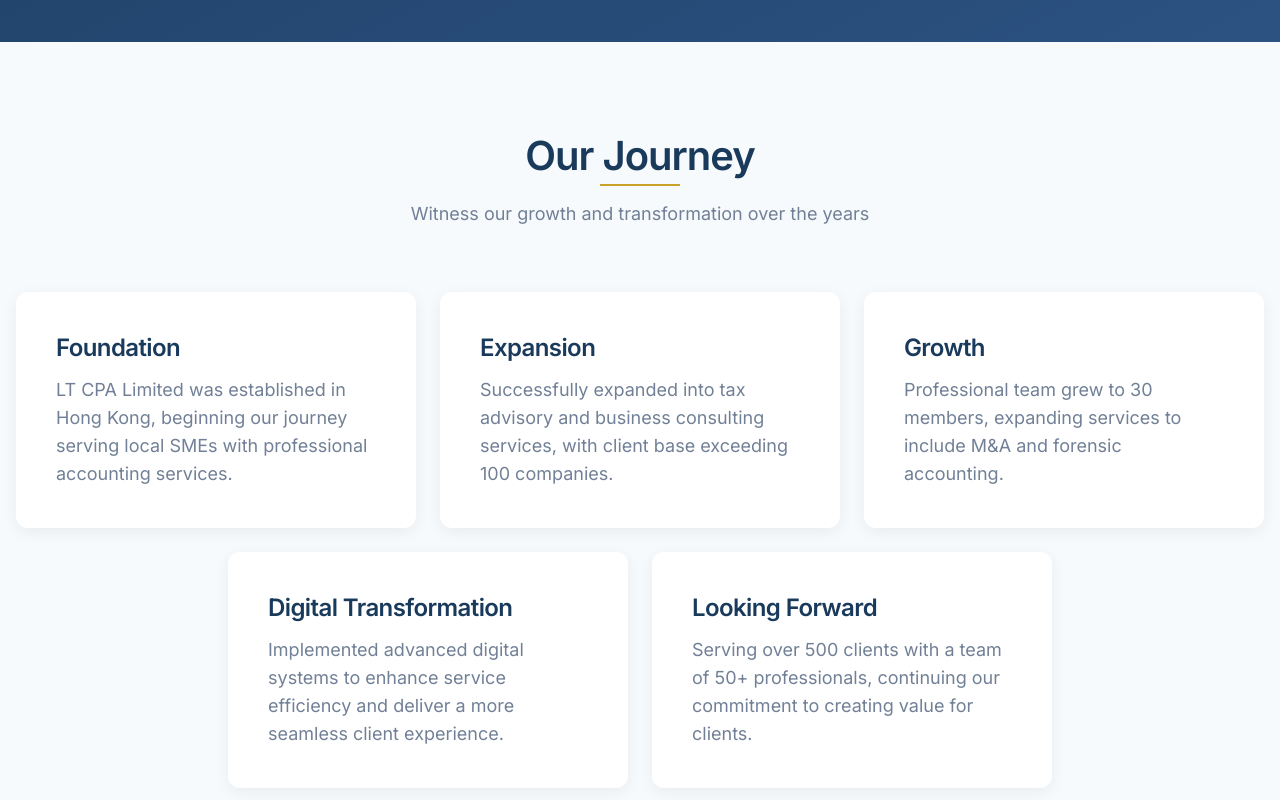
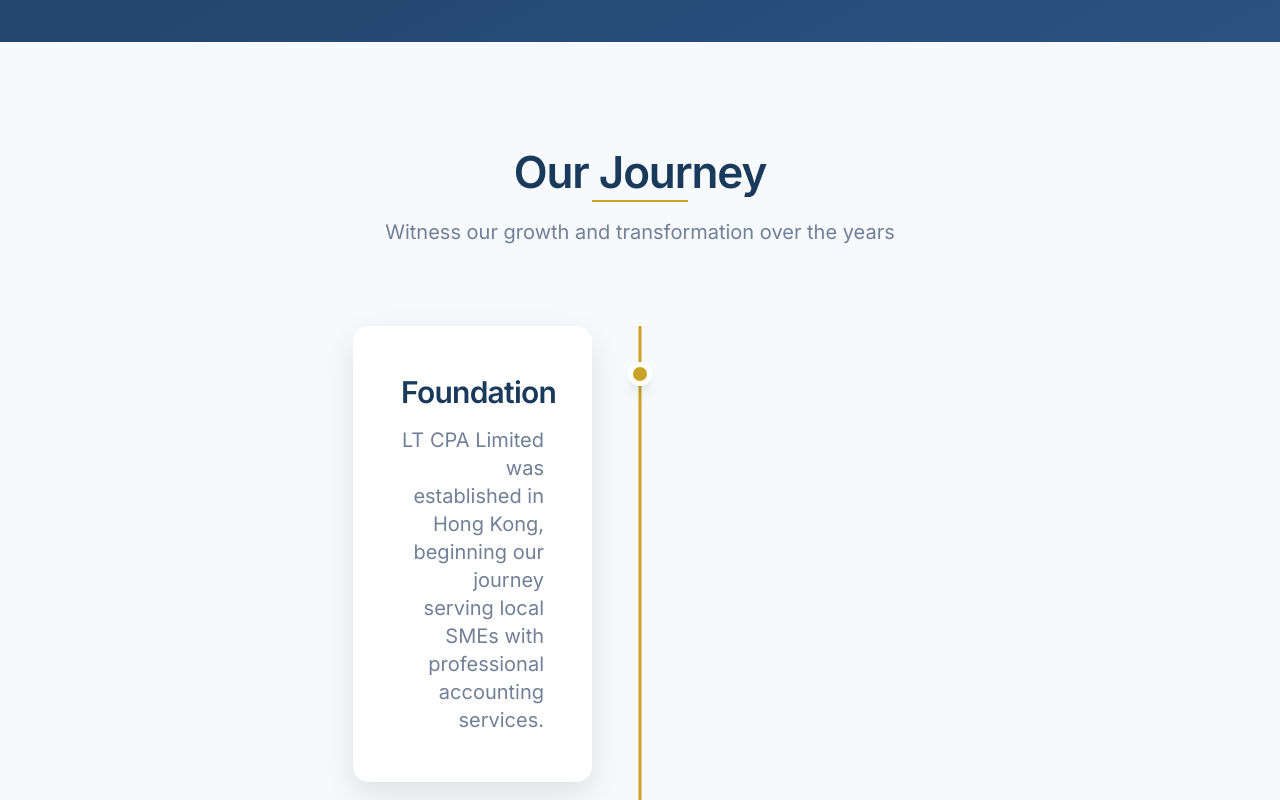
Before and after one commit to twmeric/chrisacc, a Next.js app: page /en/about/ in a window 1280 px wide. Shown: the part 2700-3500 px from the top of the page. Built offline with nearby package versions, Linux system fonts and the light colour scheme; no server answers.

Commit message:
feat: enlarge timeline cards with vertical layout + wider container

```diff
--- a/components/sections/TimelineSection.tsx
+++ b/components/sections/TimelineSection.tsx
@@ -11,27 +11,26 @@
 
 export default function TimelineSection({ lang, data }: TimelineSectionProps) {
   return (
-    <section className="bg-brand-cream px-4 py-16 md:py-24">
+    <section className="bg-brand-cream px-4 py-20 md:py-28">
       <div className="mx-auto max-w-[1600px]">
-        <div className="mb-12 text-center md:mb-16">
-          <h2 className="relative inline-block text-3xl font-bold text-brand-navy md:text-[40px]">
+        <div className="mb-14 text-center md:mb-20">
+          <h2 className="relative inline-block text-3xl font-bold text-brand-navy md:text-[44px]">
             {data.title}
-            <span className="absolute -bottom-3 left-1/2 h-[2px] w-20 -translate-x-1/2 bg-brand-gold" />
+            <span className="absolute -bottom-3 left-1/2 h-[2px] w-24 -translate-x-1/2 bg-brand-gold" />
           </h2>
-          <p className="mx-auto mt-6 max-w-[600px] text-lg text-text-light">{data.subtitle}</p>
+          <p className="mx-auto mt-6 max-w-[700px] text-xl text-text-light">{data.subtitle}</p>
         </div>
-        {/* Flex wrap layout: auto-wraps into 2 rows on desktop */}
-        <div className="flex flex-wrap justify-center gap-4 sm:gap-6">
+        <div className="relative">
+          {/* Vertical line — left side on mobile, center on desktop */}
+          <div className="absolute left-5 top-0 bottom-0 w-[3px] -translate-x-1/2 bg-brand-gold md:left-1/2" />
           {data.events.map((event, idx) => (
-            <div
+            <TimelineItem
               key={idx}
-              className="w-full sm:w-[calc(50%-12px)] lg:w-[calc(33.333%-16px)] xl:w-[calc(33.333%-16px)]"
-            >
-              <TimelineItem
-                title={event.title}
-                description={event.desc}
-              />
-            </div>
+              year={event.year}
+              title={event.title}
+              description={event.desc}
+              side={idx % 2 === 0 ? "left" : "right"}
+            />
           ))}
         </div>
       </div>
--- a/components/ui/TimelineItem.tsx
+++ b/components/ui/TimelineItem.tsx
@@ -1,13 +1,33 @@
 interface TimelineItemProps {
+  year: string;
   title: string;
   description: string;
+  side: "left" | "right";
 }
 
-export default function TimelineItem({ title, description }: TimelineItemProps) {
+export default function TimelineItem({ year, title, description, side }: TimelineItemProps) {
   return (
-    <div className="group flex flex-col rounded-xl bg-white p-6 shadow-[0_4px_16px_rgba(0,0,0,0.06)] transition-all duration-300 hover:-translate-y-1 hover:shadow-[0_12px_32px_rgba(0,0,0,0.12)] sm:p-8 lg:p-10">
-      <h4 className="mb-3 text-lg font-bold text-brand-navy sm:text-xl lg:text-2xl">{title}</h4>
-      <p className="text-sm leading-relaxed text-text-light sm:text-base lg:text-lg">{description}</p>
+    <div className="relative mb-10 md:mb-14">
+      {/* Dot on the timeline */}
+      <span className="absolute left-5 top-[36px] z-10 h-6 w-6 -translate-x-1/2 rounded-full border-[5px] border-white bg-brand-gold shadow-lg md:left-1/2 md:-translate-x-1/2" />
+
+      {/* Card row */}
+      <div
+        className={`flex justify-start pl-12 md:pl-0 ${
+          side === "left" ? "md:justify-end md:pr-[50%]" : "md:justify-start md:pl-[50%]"
+        }`}
+      >
+        <div className={`w-full md:w-[46%] ${side === "left" ? "md:pr-12" : "md:pl-12"}`}>
+          <div
+            className={`rounded-2xl bg-white p-8 shadow-[0_12px_32px_rgba(0,0,0,0.1)] transition-all duration-300 hover:-translate-y-2 hover:shadow-[0_24px_56px_rgba(0,0,0,0.16)] sm:p-10 lg:p-12 ${
+              side === "left" ? "md:text-right" : "md:text-left"
+            }`}
+          >
+            <h4 className="mb-4 text-2xl font-bold text-brand-navy sm:text-3xl">{title}</h4>
+            <p className="text-lg leading-relaxed text-text-light sm:text-xl">{description}</p>
+          </div>
+        </div>
+      </div>
     </div>
   );
 }
--- a/public/images-manifest.json
+++ b/public/images-manifest.json
@@ -1,5 +1,5 @@
 {
-  "generatedAt": "2026-04-21T04:21:07.728Z",
+  "generatedAt": "2026-04-21T04:33:34.108Z",
   "objects": [
     {
       "key": "about-team.jpg",
```
Also changed, not shown: public/admin/admin.css.
